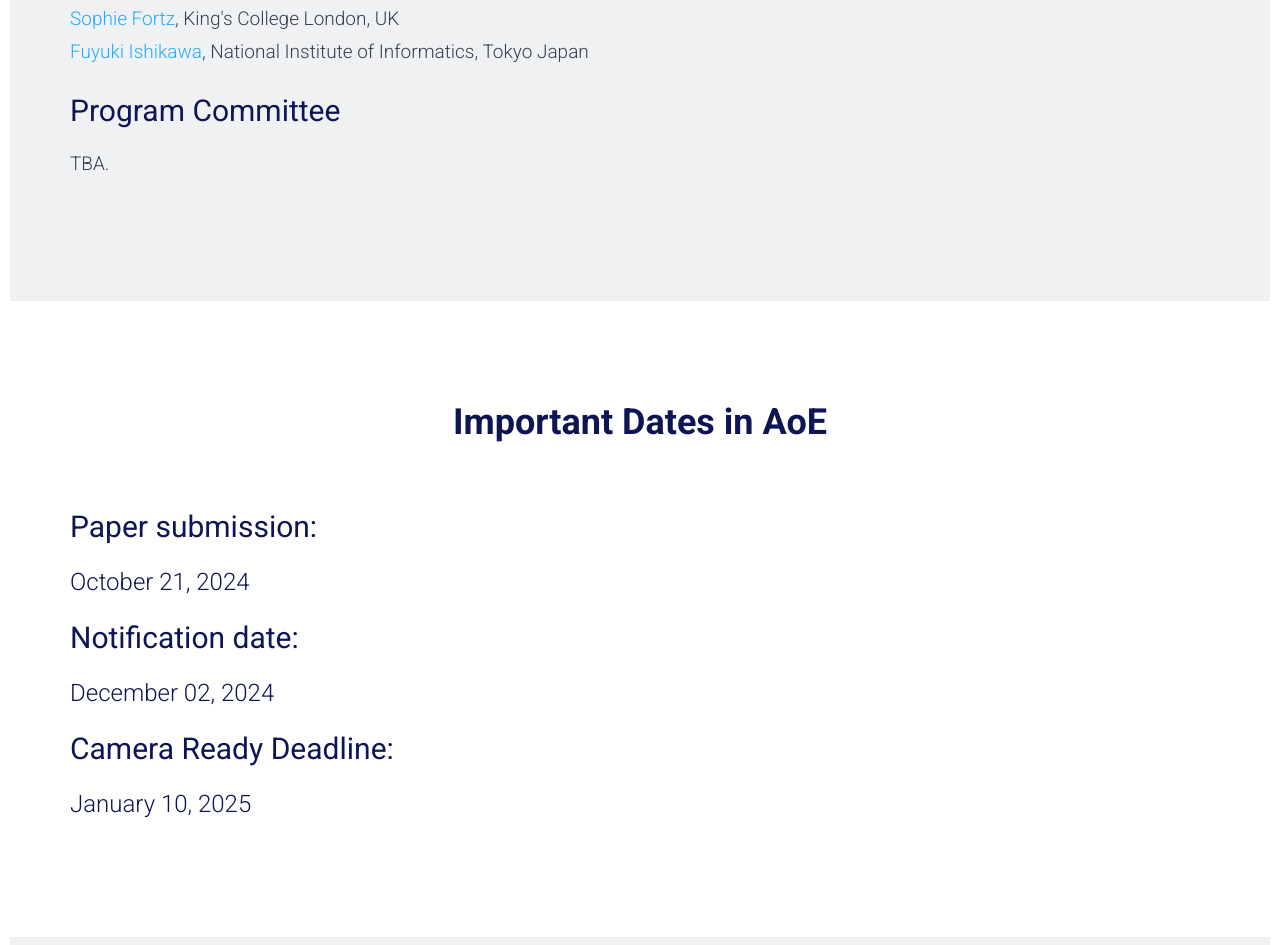
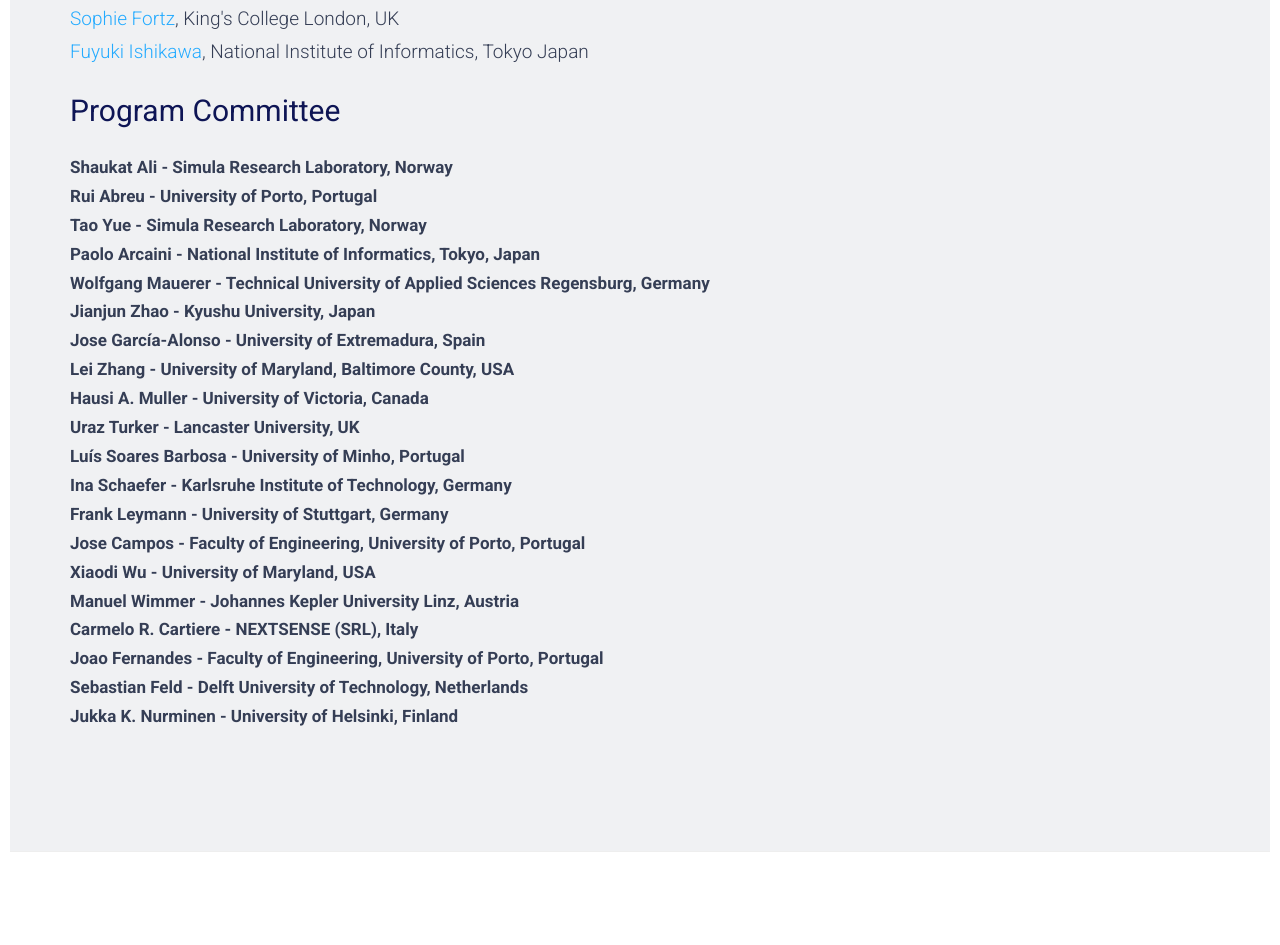
Before and after one commit to q-se/q-saner2025, a plain HTML site: page index.html in a window 1280 px wide. Shown: the part 3831-4776 px from the top of the page. Drawn offline with Linux system fonts and the light colour scheme; some packages are replaced by stand-ins of ours.

Commit message:
Update index.html

```diff
--- a/index.html
+++ b/index.html
@@ -225,24 +225,68 @@
                     <h2>Program Committee</h2>
 
                      <p class="lead">
-                        TBA.
-			<!--Wolfgang Mauerer, Technical University of Applied Science Regensburg	<br>
-Jianjun	Zhao, Kyushu University	<br>
-Jose García-Alonso, University of Extremadura	<br>
-Lei Zhang, University of Maryland, Baltimore County	<br>
-Hausi A Muller, University of Victoria <br>
-Uraz Turker, Lancaster University <br>
-Luís Soares Barbosa,	University of Minho <br>
-Ina Schaefer, Karlsruhe Institute of Technology	<br>
-Frank Leymann, University of Stuttgart	<br>
-Jose Campos, Faculty of Engineering of the University of Porto, Portugal <br>
-Xiaodi	Wu, University of Maryland	<br>
-Manuel Wimmer, Johannes Kepler University Linz	<br>
-Carmelo R. Cartiere, NEXTSENSE (SRL)	<br>
-Joao Fernandes, Faculty of Engineering, University of Porto	<br>
-Sebastian Feld, Delft University of Technology	<br>
-Jukka K. Nurminen, University of Helsinki  <br>-->
-
+                        <ul>
+                            <li>
+                              <strong>Shaukat Ali</strong> - Simula Research Laboratory, Norway
+                            </li>
+                            <li>
+                              <strong>Rui Abreu</strong> - University of Porto, Portugal
+                            </li>
+                            <li>
+                              <strong>Tao Yue</strong> - Simula Research Laboratory, Norway
+                            </li>
+                            <li>
+                              <strong>Paolo Arcaini</strong> - National Institute of Informatics, Tokyo, Japan
+                            </li>
+                            <li>
+                              <strong>Wolfgang Mauerer</strong> - Technical University of Applied Sciences Regensburg, Germany
+                            </li>
+                            <li>
+                              <strong>Jianjun Zhao</strong> - Kyushu University, Japan
+                            </li>
+                            <li>
+                              <strong>Jose García-Alonso</strong> - University of Extremadura, Spain
+                            </li>
+                            <li>
+                              <strong>Lei Zhang</strong> - University of Maryland, Baltimore County, USA
+                            </li>
+                            <li>
+                              <strong>Hausi A. Muller</strong> - University of Victoria, Canada
+                            </li>
+                            <li>
+                              <strong>Uraz Turker</strong> - Lancaster University, UK
+                            </li>
+                            <li>
+                              <strong>Luís Soares Barbosa</strong> - University of Minho, Portugal
+                            </li>
+                            <li>
+                              <strong>Ina Schaefer</strong> - Karlsruhe Institute of Technology, Germany
+                            </li>
+                            <li>
+                              <strong>Frank Leymann</strong> - University of Stuttgart, Germany
+                            </li>
+                            <li>
+                              <strong>Jose Campos</strong> - Faculty of Engineering, University of Porto, Portugal
+                            </li>
+                            <li>
+                              <strong>Xiaodi Wu</strong> - University of Maryland, USA
+                            </li>
+                            <li>
+                              <strong>Manuel Wimmer</strong> - Johannes Kepler University Linz, Austria
+                            </li>
+                            <li>
+                              <strong>Carmelo R. Cartiere</strong> - NEXTSENSE (SRL), Italy
+                            </li>
+                            <li>
+                              <strong>Joao Fernandes</strong> - Faculty of Engineering, University of Porto, Portugal
+                            </li>
+                            <li>
+                              <strong>Sebastian Feld</strong> - Delft University of Technology, Netherlands
+                            </li>
+                            <li>
+                              <strong>Jukka K. Nurminen</strong> - University of Helsinki, Finland
+                            </li>
+                          </ul>
 			</p>
 
                 </div>
```
